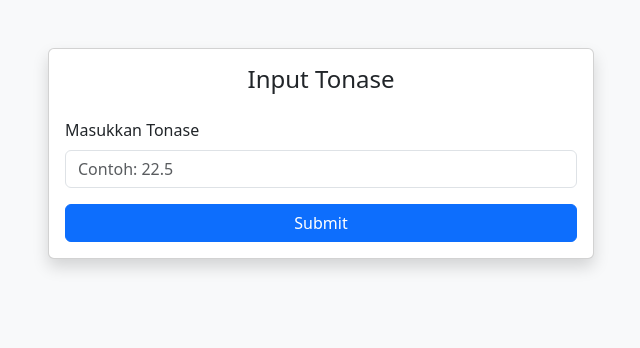
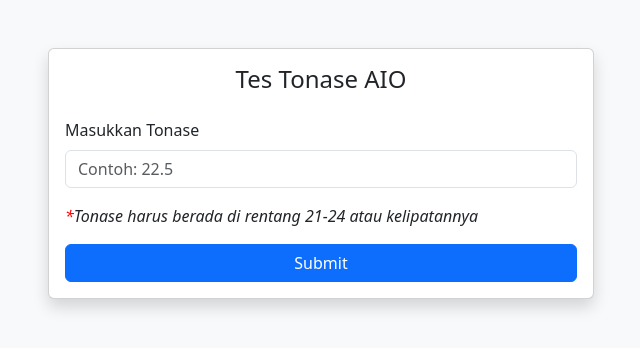
Before and after one commit to ChandraBintangMahaputra/test-aio, a plain HTML site: page index.html in a window 1280 px wide. Shown: the whole page, without its empty margins (319-959 px from the left). Drawn offline with nearby package versions, Linux system fonts and the light colour scheme; some packages are replaced by stand-ins of ours; a script that the page names is missing.

Commit message:
add change

```diff
--- a/index.html
+++ b/index.html
@@ -19,7 +19,7 @@
         <div class="col-6">
           <div class="card shadow">
             <div class="card-body">
-              <h4 class="card-title text-center mb-4">Input Tonase</h4>
+              <h4 class="card-title text-center mb-4">Tes Tonase AIO</h4>
               <form id="tonaseForm">
                 <div class="mb-3">
                   <label for="tonaseInput" class="form-label"
@@ -34,6 +34,7 @@
                     required
                   />
                 </div>
+                <p style="font-style: italic;"><span style="color: red;">*</span>Tonase harus berada di rentang 21-24 atau kelipatannya</p>
                 <div class="text-center">
                   <button type="submit" class="btn btn-primary w-100">
                     Submit
```
